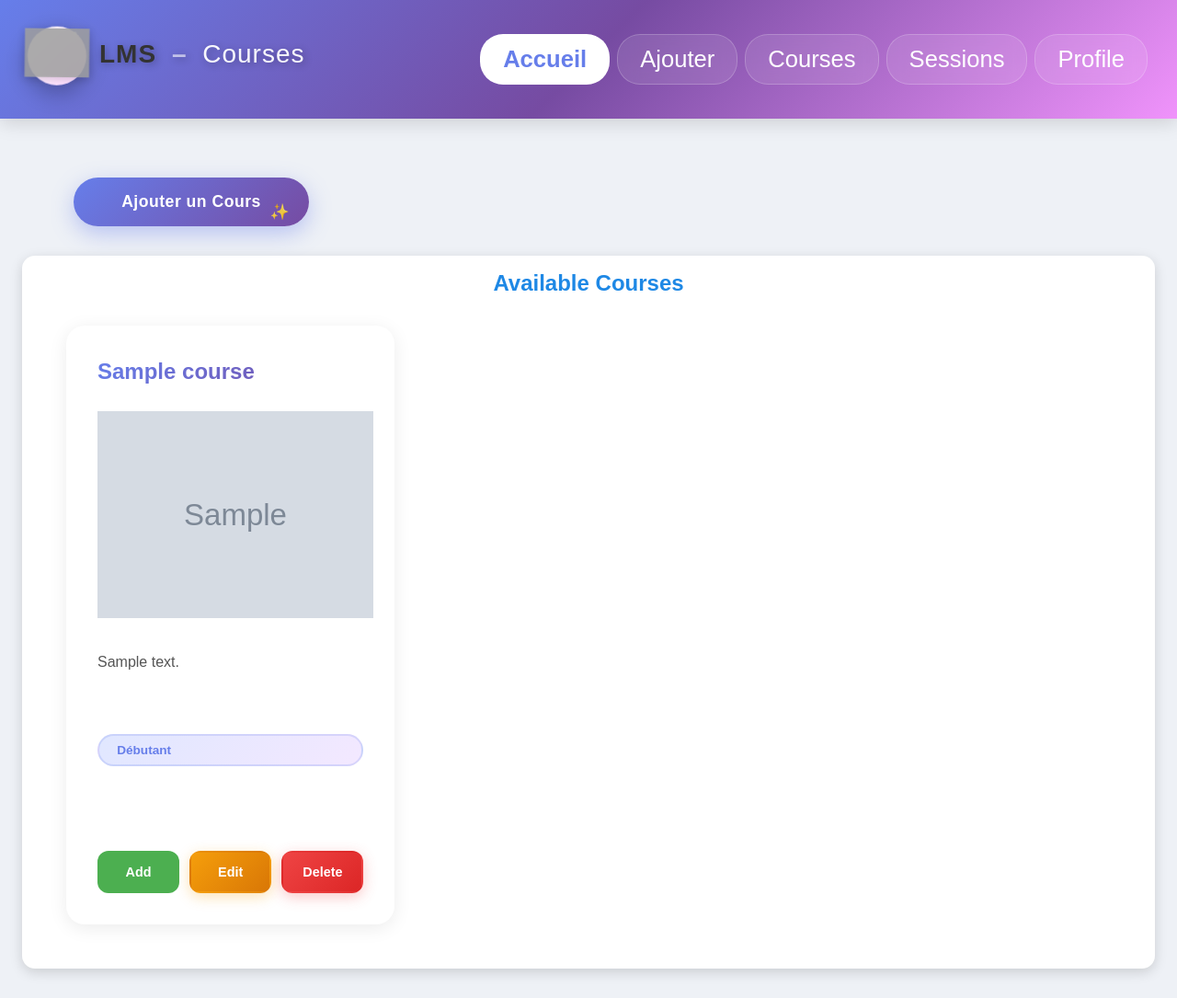
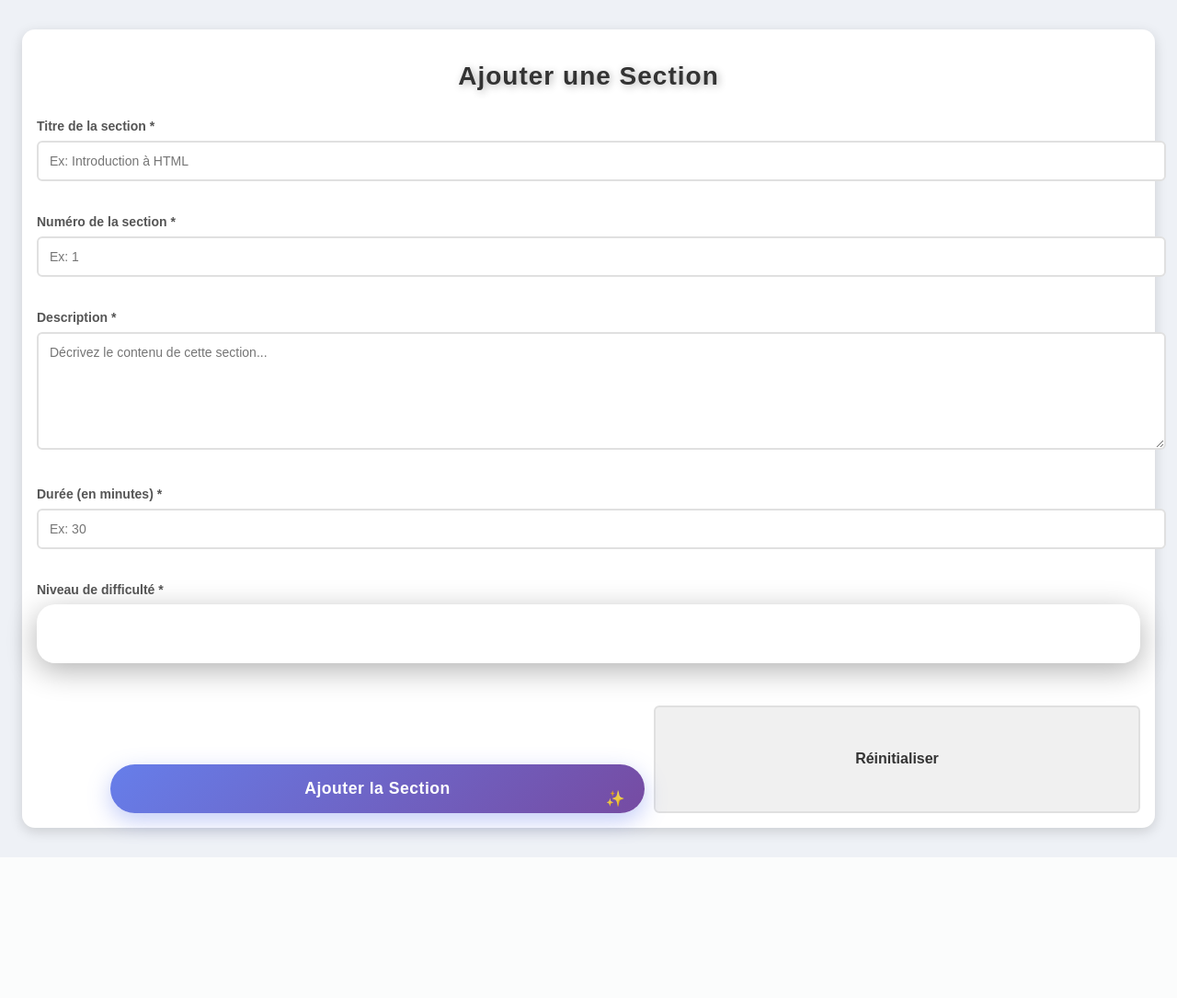
Before and after one commit to anourhamuze33/brief_6_LMS, a PHP site: page /index.php?section_action=add_section&add=1 in a window 1280 px wide. Shown: the whole page at 92% size. After the commit the page ends 932 px from the top, so only its background shows below. Run offline with PHP 8.4, Linux system fonts and the light colour scheme; tables that the repository leaves empty or names only in its code hold one stand-in row (values such as "Sample post"); grey boxes marked "Sample" are stand-in pictures; grey boxes are pictures that could not be loaded.

Commit message:
l'itegration de mvc pour les sectiones saufe le cas d'affichage de tout les sections

```diff
--- a/controller/courController.php
+++ b/controller/courController.php
@@ -50,7 +50,7 @@
     const inputs = document.querySelectorAll(".updat");
     inputs[0].value = selected.title;
     inputs[1].value = selected.description;
-    inputs[2].value = data.level;
+    inputs[2].value = selected.level;
 </script>
 
 <?php
--- a/controller/sectionsController.php
+++ b/controller/sectionsController.php
@@ -0,0 +1,49 @@
+<?php
+require_once "model/sectionsModal.php";
+function sectionAffichAction()
+{
+   $results = listsection();
+   $result= $results[0];
+   $resultat= $results[1];
+   $id = $results[2];
+    require_once "views/sectionsViews/afiich_sections.php";
+}
+function addSectionAction()
+{
+       $addOrEdit = "Ajouter une Section";
+    require_once "views/sectionsViews/add_section.php";
+}
+
+function storeSectionAction()
+{
+   $id_Aff = addSection();
+    header("location:affichage_section.php?affich=$id_Aff");
+
+}
+function deleteSectionAction()
+{
+$resultat = deleteSection();
+$result = $resultat[0];
+$section = $resultat[1];
+$id = $resultat[2];
+$deleted_id = $resultat[3];
+require_once "views/sectionsViews/deleteSection.php";
+}
+function deletedSectionAction()
+{
+    $id2 = deletedSection();
+    header("location:affichage_section.php?affich=$id2");
+}
+
+function uppdateSectionAction()
+{
+    $id = $_GET['edit_section'];
+    $id2 = $_GET['affich'];
+    $selected = select_update_section($id);
+    require_once "views/sectionsViews/update_section.php";
+    $updated = update_section();
+    if($updated){
+     header("location:affichage_section.php?affich=$id2");
+    }
+}
+?>
--- a/index.php
+++ b/index.php
@@ -1,5 +1,6 @@
 <?php
 require_once "controller/courController.php";
+require_once "controller/sectionsController.php";
 if(isset($_GET['action'])){
     $page = $_GET['action'];
     switch($page){
@@ -20,6 +21,30 @@
         break;
     }
 }
+
+elseif(isset($_GET['section_action'])){
+   $section_page = $_GET['section_action'];
+    switch($section_page){
+       case "affichage":
+         sectionAffichAction();
+         break;
+         case "add_section":
+            addSectionAction();
+         break;
+         case "store_section":
+            storeSectionAction();
+         break;
+         case "delete_Section":
+            deleteSectionAction();
+         break;
+         case "deleted_Section":
+            deletedSectionAction();
+         break;
+         case "update_Section":
+            uppdateSectionAction();
+         break;
+         }
+      }
 else{
-    affichageCouresAction();
-}
+          affichageCouresAction();
+      }
--- a/model/sectionsModal.php
+++ b/model/sectionsModal.php
@@ -0,0 +1,120 @@
+<?php
+function listsection()
+{
+    include "connect.php";
+    $id = $_POST['course_id'] ?? null;
+    if ($id == null) {
+        $id = $_GET['affich'];
+    }
+    if (!$id) {
+    die("ERROR: Missing course ID. Please use ?affich=COURSE_ID in the URL.");
+}
+    // if (!isset($_POST['course_id'])) {
+    //     echo "noooo";
+    // }
+    $course = "SELECT id, title, description, level FROM courses where id = $id";
+    $result = $conn->query($course)->fetch_assoc();
+    $sections = "SELECT * FROM sections where course_id = $id";
+    $resultat = $conn->query($sections);
+
+    $reults= array($result, $resultat, $id);
+    return $reults;
+}
+
+
+function addSection()
+{
+include "connect.php";
+// if(isset($_GET['edit_section'])){
+//   $id = $_GET["edit_section"];
+// $inputs = array("title", "content", "niveau", "duree", "position");
+// if (isset($_POST["title"])) {
+
+//     $inps = [];
+//     foreach ($inputs as $input) {
+//         $inps[] = $_POST[$input];
+//     }
+//         $select = "UPDATE sections SET title = '$inps[0]', content =' $inps[1]', niveau = '$inps[2]', duree = '$inps[3]', position = '$inps[4]' WHERE id = $id";
+//         $update_select = mysqli_query($conn, $select);
+//     header("location:affichage_section.php?affich=$id2");
+// }
+// return $update_select ?? null;
+// }
+    if (!isset($_GET["add"])) {
+return null;
+    }
+        $id_aff = $_GET["add"];
+        $inputs = array("title", "content", "niveau", "duree", "position");
+        if (isset($_POST["title"])) {
+            $inps = [];
+            foreach ($inputs as $input) {
+                $inps[] = $_POST[$input];
+            }
+            $sql = "INSERT INTO sections (title, content, niveau, duree, position, course_id) VALUES(?,?,?,?,?,?)";
+            $stm = $conn->prepare($sql);
+            $stm->bind_param("sssiii", $inps[0], $inps[1], $inps[2], $inps[3], $inps[4], $id_aff);
+            $stm->execute();
+            $stm->close();
+        }
+return $id_aff;
+}
+
+
+
+function deleteSection()
+{
+include "connect.php";
+if(isset($_GET['delete_section'])){
+    $id = $_GET['delete_section'];
+    $id2 = $_GET['affich'];
+    $select1 = "SELECT * FROM courses Where id= $id2";
+    $result_title = mysqli_query($conn, $select1)->fetch_assoc();
+    $select = "SELECT * FROM sections Where id= $id";
+    $result_sect = mysqli_query($conn, $select)->fetch_assoc();
+    return $result = array($result_title, $result_sect, $id2, $id);
+}
+
+}
+
+function deletedSection()
+{
+    include "connect.php";
+if(isset($_GET['delete_section'])){
+    $id = $_GET['delete_section'];
+    $id2 = $_GET['affich'];
+    $delete = "DELETE FROM sections WHERE id = $id";
+    mysqli_query($conn, $delete);
+    return $id2;
+}
+}
+
+
+
+function select_update_section($id)
+{
+include "connect.php";
+$select_update = "SELECT * FROM sections where id=$id";
+$selected = $conn->query($select_update);
+ return $selected-> fetch_assoc();
+}
+
+
+
+function update_section()
+{
+include "connect.php";
+if(isset($_GET['edit_section'])){
+$id = $_GET["edit_section"];
+$inputs = array("title", "content", "niveau", "duree", "position");
+if (isset($_POST["title"])) {
+    $inps = [];
+    foreach ($inputs as $input) {
+        $inps[] = $_POST[$input];
+    }
+        $select = "UPDATE sections SET title = '$inps[0]', content =' $inps[1]', niveau = '$inps[2]', duree = '$inps[3]', position = '$inps[4]' WHERE id = $id";
+        $update_select = mysqli_query($conn, $select);
+    return $select;
+}
+}
+}
+?>
--- a/script.js
+++ b/script.js
@@ -1,23 +1,15 @@
-    // $sql = "INSERT INTO courses (title, description, level ) VALUES('$inps[0]','zdze', 'Débutant'); -- ','$inps[2]')";
-
-// header('Location: '.$newURL);
-// ($result = mysqli_query($con, "SELECT * FROM Persons", MYSQLI_USE_RESULT ou MYSQLI_STORE_RESULT)
   const modal = document.getElementById("courseModal");
   const openBtn = document.querySelector(".open-modal-btn");
   const closeBtn = document.querySelector(".close");
   openBtn.onclick = () => modal.style.display = "block";
-  ;closeBtn.onclick = () => modal.style.display = "none";
+  if(closeBtn){
 
-
-  window.onclick = (event) => {
-    if (event.target === modal) {
-      modal.style.display = "none";
-    }
-  };
+    closeBtn.onclick = () => modal.style.display = "none";
+  }
 
 const cards = document.querySelectorAll(".course-card");
-const container = document.querySelector(".cont")
-const container2 = document.querySelector(".section_Container")
+// const container = document.querySelector(".cont")
+// const container2 = document.querySelector(".section_Container")
 cards.forEach(card => {
   card.addEventListener("click", (e) =>{
     const input = card.querySelector(".inpuuut");
--- a/views/courVews/courAffichage.php
+++ b/views/courVews/courAffichage.php
@@ -16,11 +16,11 @@
       <div class="course-desc">' . $cour["description"] . '</div>
       <div class="course-level">' . $cour["level"] . '</div>
     <div class="buttons">
-      <a href ="add_section.php?add=' . $cour["id"] . '" class="btn btn-add">Add</a>
+      <a href ="index.php?section_action=add_section&add=' . $cour["id"] . '" class="btn btn-add">Add</a>
       <a href="index.php?action=update&edit=' . $cour["id"] . '" class="btn btn-edit">Edit</a>
       <a href="index.php?action=delete&delete=' . $cour["id"] . '" class="btn btn-delete">Delete</a>
     </div>
-  <form class="formcache" style="display:none" action="affichage_section.php" method="POST">
+  <form class="formcache" style="display:none" action="index.php?section_action=affichage" method="POST">
       <input class="inpuuut" type="hidden" name="course_id" value="">
   </form>
   </div>
--- /dev/null
+++ b/views/sectionsViews/add_section.php
@@ -0,0 +1,81 @@
+<!DOCTYPE html>
+<html>
+
+<head>
+    <meta charset="UTF-8">
+    <meta name="viewport" content="width=device-width, initial-scale=1.0">
+    <title>Document</title>
+    <link rel="stylesheet" href="style.css">
+</head>
+
+<body>
+    <div class="container">
+        <h1><?= $addOrEdit ?></h1>
+
+        <div class="success-message" id="successMessage">
+            ✓ Section ajoutée avec succès!
+        </div>
+
+        <form id="sectionForm" action="../../index.php?section_action=store_section&add=<?= $_GET['add']?>" method="POST">
+            <div class="form-group">
+                <label for="titre">Titre de la section *</label>
+                <input
+                    type="text"
+                    id="titre"
+                    name="title"
+                    placeholder="Ex: Introduction à HTML"
+                    required />
+            </div>
+
+            <div class="form-group">
+                <label for="numero">Numéro de la section *</label>
+                <input
+                    type="number"
+                    id="numero"
+                    name="position"
+                    placeholder="Ex: 1"
+                    min="1"
+                    required />
+            </div>
+
+            <div class="form-group">
+                <label for="description">Description *</label>
+                <textarea
+                    id="description"
+                    name="content"
+                    placeholder="Décrivez le contenu de cette section..."
+                    required></textarea>
+            </div>
+
+            <div class="form-group">
+                <label for="duree">Durée (en minutes) *</label>
+                <input
+                    type="number"
+                    id="duree"
+                    name="duree"
+                    placeholder="Ex: 30"
+                    min="1"
+                    required />
+            </div>
+
+            <div class="form-group">
+                <label for="niveau">Niveau de difficulté *</label>
+                <select id="niveau" name="niveau" required>
+                    <option value="">-- Sélectionnez un niveau --</option>
+                    <option value="Débutant">Débutant</option>
+                    <option value="Intermédiaire">Intermédiaire</option>
+                    <option value="Avancé">Avancé</option>
+
+                </select>
+            </div>
+            <div class="button-group">
+                <button type="submit" class="open-modal-btn">Ajouter la Section</button>
+                <button type="reset" class="btn-reset">Réinitialiser</button>
+            </div>
+        </form>
+    </div>
+    </div>
+    <script src="script.js"></script>
+</body>
+
+</html>
```
Also changed, not shown: delete_Section.php (deleted, +0 -10 lines), views/sectionsViews/afiich_sections.php (renamed from affichage_section.php, +9 -25 lines), views/sectionsViews/deleteSection.php (added, +66 -0 lines), views/sectionsViews/update_section.php (renamed from add_section.php, +23 -47 lines).
